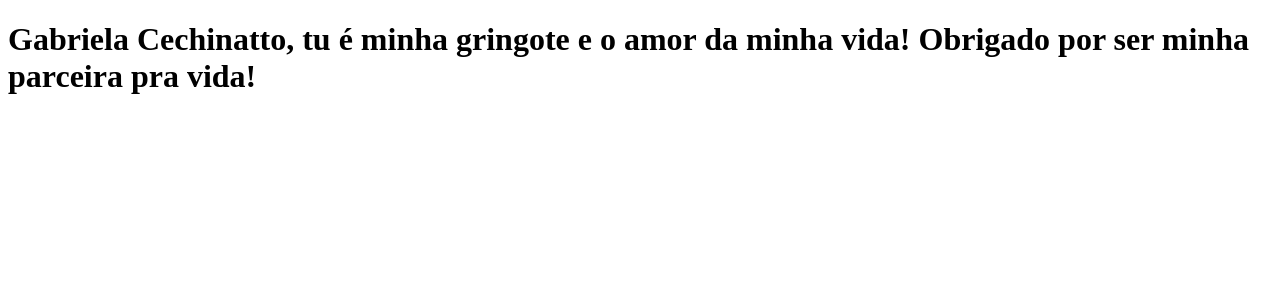
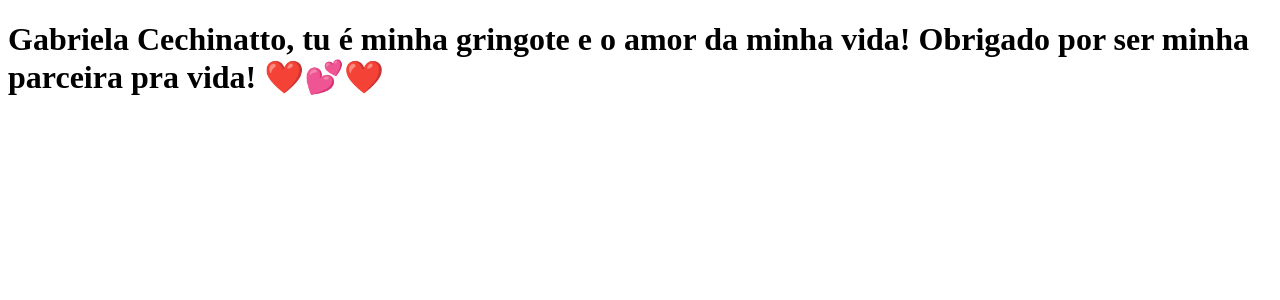
Before and after one commit to jopruinelli/clone-tabnews, a Next.js app: page / in a window 1280 px wide. Shown: the top 300 px of the page. Built offline with nearby package versions, Linux system fonts and the light colour scheme.

Commit message:
Modifica mensagem em index

```diff
--- a/pages/index.js
+++ b/pages/index.js
@@ -1,5 +1,5 @@
 function Home() {
-    return <h1>Gabriela Cechinatto, tu é minha gringote e o amor da minha vida! Obrigado por ser minha parceira pra vida!</h1>
+    return <h1>Gabriela Cechinatto, tu é minha gringote e o amor da minha vida! Obrigado por ser minha parceira pra vida! ❤️💕❤️</h1>
 }
 
 export default Home;
```
